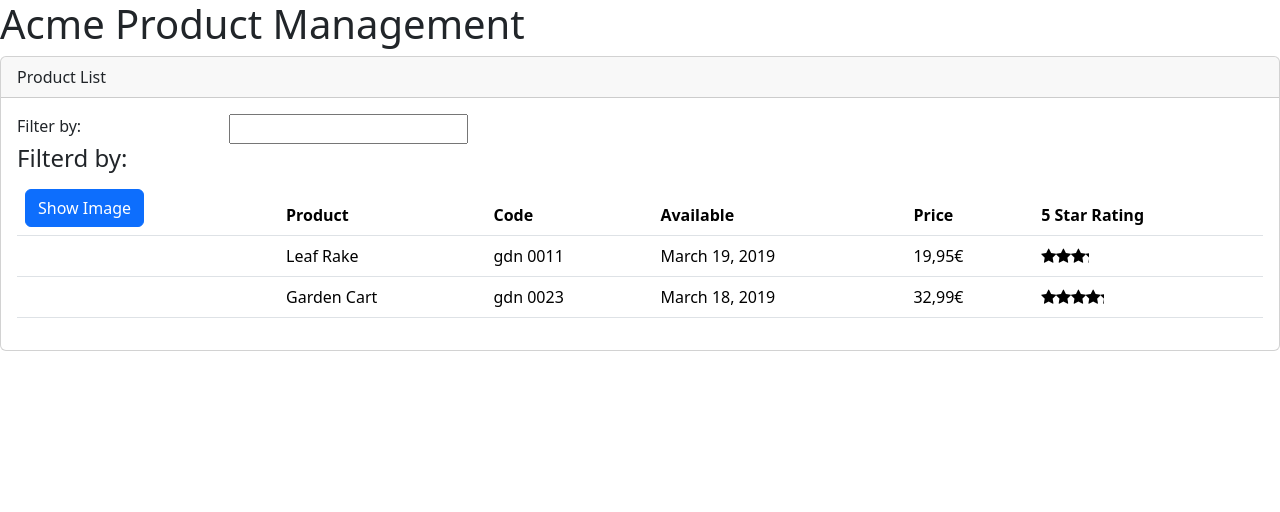
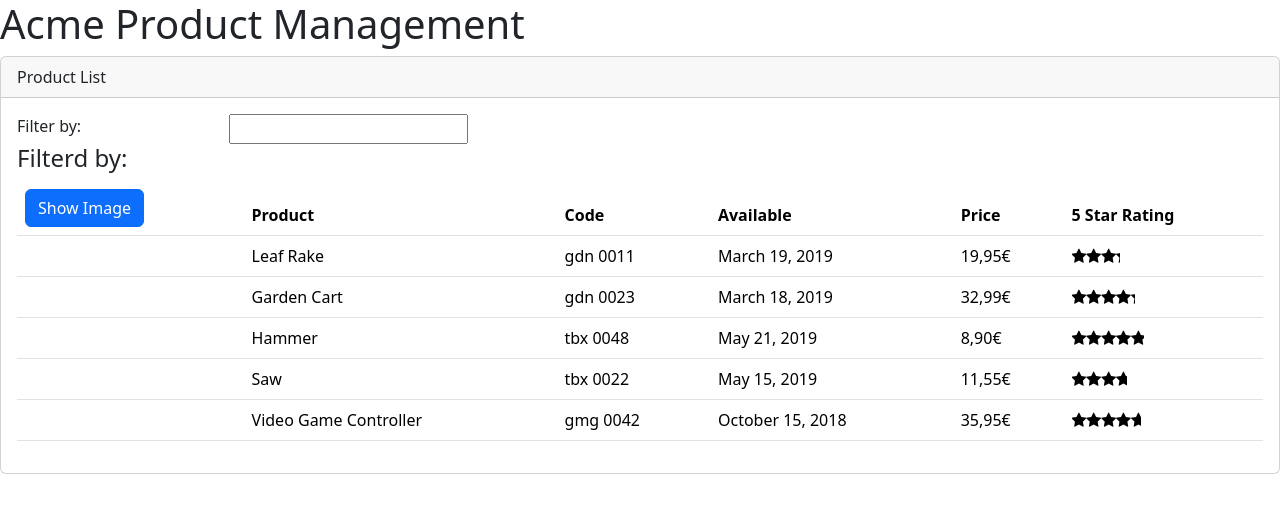
Before and after one commit to jacmba/apm-new, an Angular app: page / in a window 1280 px wide. Shown: the top 512 px of the page. Built offline with nearby package versions, Linux system fonts and the light colour scheme.

Commit message:
Data retrieving, rxjs

```diff
--- a/src/app/products/product-list.component.ts
+++ b/src/app/products/product-list.component.ts
@@ -1,4 +1,5 @@
-import { Component, OnInit } from '@angular/core';
+import { Component, OnDestroy, OnInit } from '@angular/core';
+import { Subscription } from 'rxjs';
 import { IProduct } from './product';
 import { ProductService } from './product.service';
 
@@ -7,7 +8,7 @@ import { ProductService } from './product.service';
   templateUrl: './product-list.component.html',
   styleUrls: ['./product-list.component.css'],
 })
-export class ProductListComponent implements OnInit {
+export class ProductListComponent implements OnInit, OnDestroy {
   private _filter: string;
   private _products: IProduct[];
   private _productService: ProductService;
@@ -16,16 +17,26 @@ export class ProductListComponent implements OnInit {
   imageWidth: number = 50;
   imageMargin: number = 2;
   showImage: boolean = false;
+  errorMessage: String;
+  sub!: Subscription;
 
   constructor(productService: ProductService) {
     this._productService = productService;
     this._products = [];
     this._filter = '';
+    this.errorMessage = '';
   }
 
   ngOnInit(): void {
     console.log('On init called');
-    this._products = this._productService.getProducts();
+    this.sub = this._productService.getProducts().subscribe({
+      next: (ps) => (this._products = ps),
+      error: (err) => (this.errorMessage = err),
+    });
+  }
+
+  ngOnDestroy(): void {
+    this.sub.unsubscribe();
   }
 
   toggleImage(): void {
--- a/src/app/products/product.service.ts
+++ b/src/app/products/product.service.ts
@@ -1,32 +1,32 @@
+import { HttpClient, HttpErrorResponse } from '@angular/common/http';
 import { Injectable } from '@angular/core';
+import { Observable, throwError } from 'rxjs';
+import { catchError, tap } from 'rxjs/operators';
 import { IProduct } from './product';
 
 @Injectable({
   providedIn: 'root',
 })
 export class ProductService {
-  getProducts(): IProduct[] {
-    return [
-      {
-        id: 1,
-        name: 'Leaf Rake',
-        code: 'GDN-0011',
-        releaseDate: 'March 19, 2019',
-        description: 'Leaf rake with 48-inch wooden handle.',
-        price: 19.95,
-        rating: 3.2,
-        image: 'assets/images/leaf_rake.png',
-      },
-      {
-        id: 2,
-        name: 'Garden Cart',
-        code: 'GDN-0023',
-        releaseDate: 'March 18, 2019',
-        description: '15 gallon capacity rolling garden cart',
-        price: 32.99,
-        rating: 4.2,
-        image: 'assets/images/garden_cart.png',
-      },
-    ];
+  private readonly url = 'assets/products/products.json';
+
+  constructor(private http: HttpClient) {}
+
+  getProducts(): Observable<IProduct[]> {
+    return this.http.get<IProduct[]>(this.url).pipe(
+      tap((x) => console.log('All', JSON.stringify(x, null, 2))),
+      catchError(this.handleError)
+    );
+  }
+
+  private handleError(err: HttpErrorResponse) {
+    let errMsg = '';
+    if (err.error instanceof ErrorEvent) {
+      errMsg = `An error occurred: ${err.error.message}`;
+    } else {
+      errMsg = `Server returned code: ${err.status}, error message is: ${err.message}`;
+    }
+    console.error(errMsg);
+    return throwError(errMsg);
   }
 }
--- a/src/assets/products/products.json
+++ b/src/assets/products/products.json
@@ -1,52 +1,51 @@
-[
-  {
-    "productId": 1,
-    "productName": "Leaf Rake",
-    "productCode": "GDN-0011",
+[{
+    "id": 1,
+    "name": "Leaf Rake",
+    "code": "GDN-0011",
     "releaseDate": "March 19, 2019",
     "description": "Leaf rake with 48-inch wooden handle.",
     "price": 19.95,
-    "starRating": 3.2,
-    "imageUrl": "assets/images/leaf_rake.png"
+    "rating": 3.2,
+    "image": "assets/images/leaf_rake.png"
   },
   {
-    "productId": 2,
-    "productName": "Garden Cart",
-    "productCode": "GDN-0023",
+    "id": 2,
+    "name": "Garden Cart",
+    "code": "GDN-0023",
     "releaseDate": "March 18, 2019",
     "description": "15 gallon capacity rolling garden cart",
     "price": 32.99,
-    "starRating": 4.2,
-    "imageUrl": "assets/images/garden_cart.png"
+    "rating": 4.2,
+    "image": "assets/images/garden_cart.png"
   },
   {
-    "productId": 5,
-    "productName": "Hammer",
-    "productCode": "TBX-0048",
+    "id": 5,
+    "name": "Hammer",
+    "code": "TBX-0048",
     "releaseDate": "May 21, 2019",
     "description": "Curved claw steel hammer",
     "price": 8.9,
-    "starRating": 4.8,
-    "imageUrl": "assets/images/hammer.png"
+    "rating": 4.8,
+    "image": "assets/images/hammer.png"
   },
   {
-    "productId": 8,
-    "productName": "Saw",
-    "productCode": "TBX-0022",
+    "id": 8,
+    "name": "Saw",
+    "code": "TBX-0022",
     "releaseDate": "May 15, 2019",
     "description": "15-inch steel blade hand saw",
     "price": 11.55,
-    "starRating": 3.7,
-    "imageUrl": "assets/images/saw.png"
+    "rating": 3.7,
+    "image": "assets/images/saw.png"
   },
   {
-    "productId": 10,
-    "productName": "Video Game Controller",
-    "productCode": "GMG-0042",
+    "id": 10,
+    "name": "Video Game Controller",
+    "code": "GMG-0042",
     "releaseDate": "October 15, 2018",
     "description": "Standard two-button video game controller",
     "price": 35.95,
-    "starRating": 4.6,
-    "imageUrl": "assets/images/xbox-controller.png"
+    "rating": 4.6,
+    "image": "assets/images/xbox-controller.png"
   }
 ]
```
Also changed, not shown: src/app/app.module.ts (+5 -7 lines).
